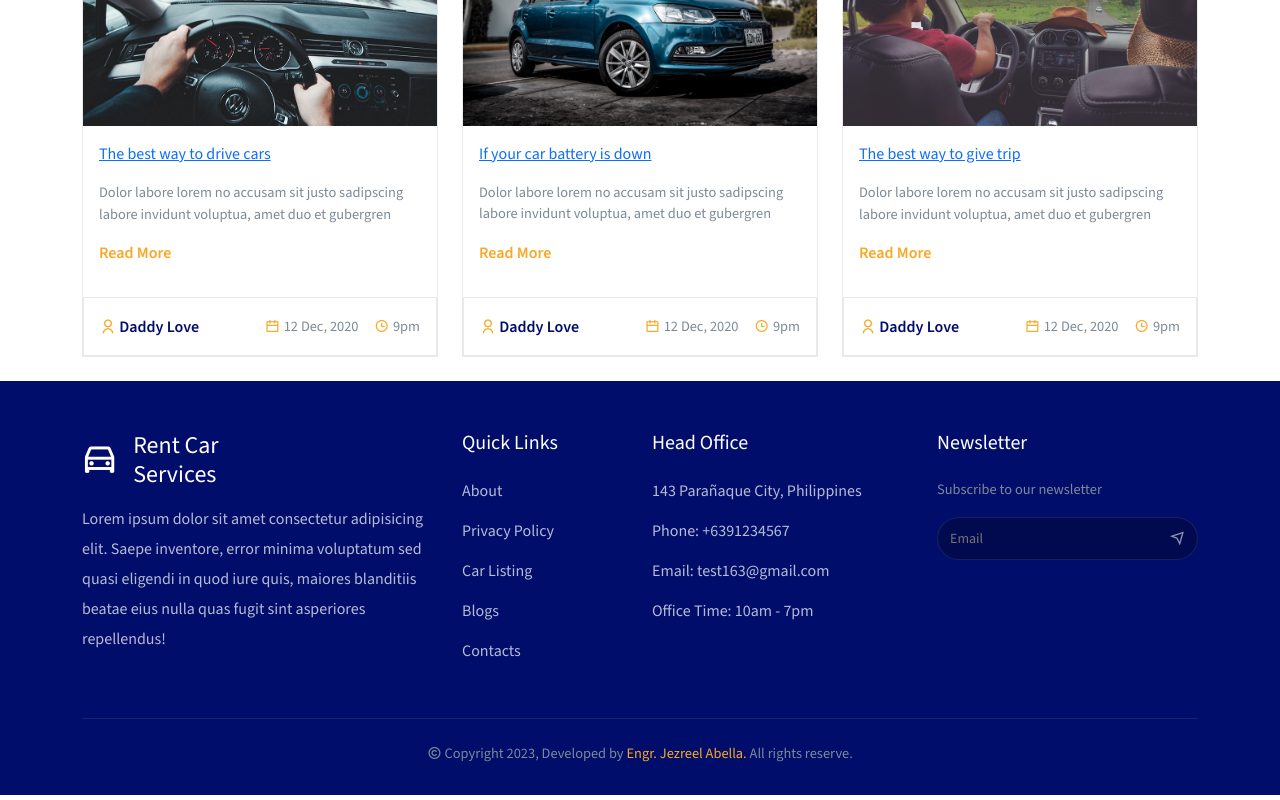
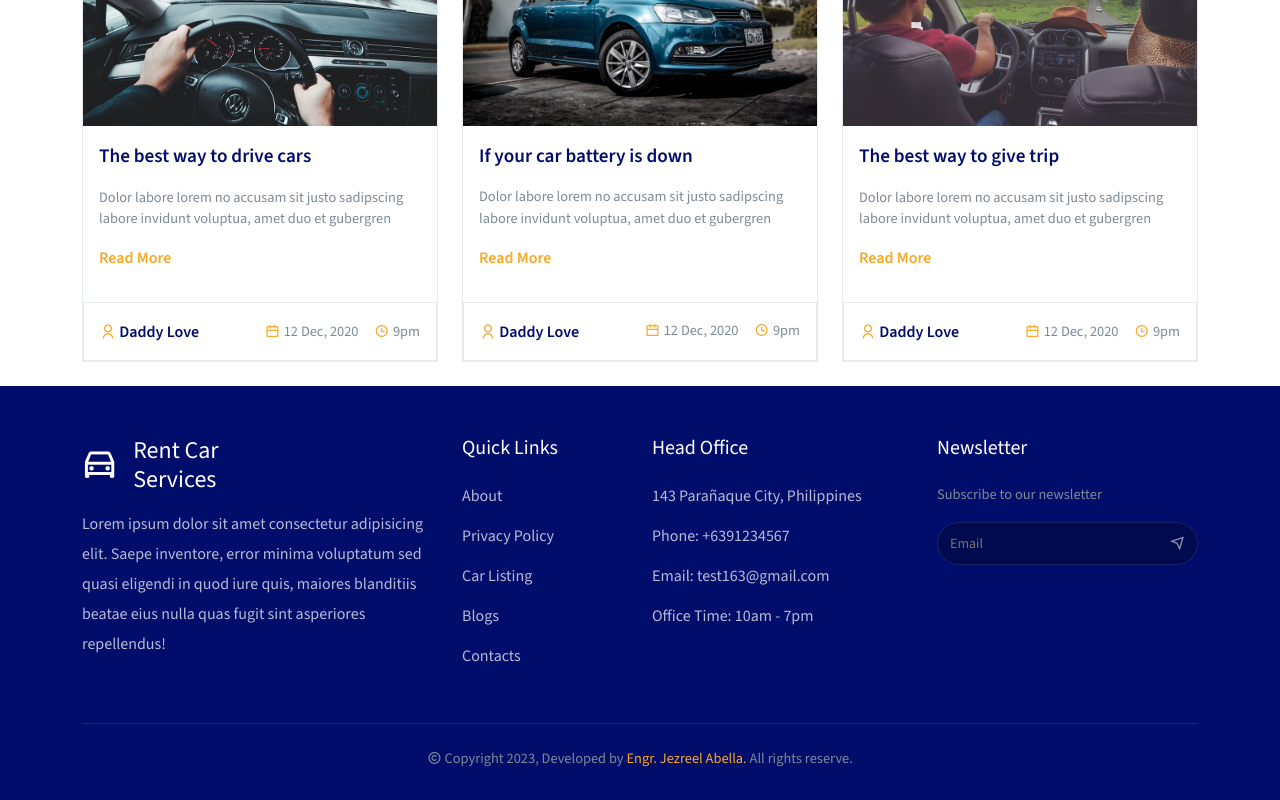
Before and after one commit to TeamAbella060420/Doctor-Appointment-Booking_MERN, a React (Create React App) app in the folder car-rental/: page /home in a window 1280 px wide. Shown: the part 3986-4786 px from the top of the page. Built offline with nearby package versions, Linux system fonts and the light colour scheme.

Commit message:
Update blog-item.css

```diff
--- a/car-rental/src/styles/blog-item.css
+++ b/car-rental/src/styles/blog-item.css
@@ -19,10 +19,22 @@
 }
 
 .blog__author {
-    color: #000d6b;
-    font-weight: 600;
+  color: #000d6b;
+  font-weight: 600;
 }
 
 .blog__author i {
-    font-weight: 500;
+  font-weight: 500;
 }
+
+.blog__title {
+  text-decoration: none;
+  color: #000d6b;
+  font-weight: 600;
+  font-size: 1.2rem;
+  transition: 0.3s;
+}
+
+.blog__title:hover {
+  color: #f9a826;
+}
```
